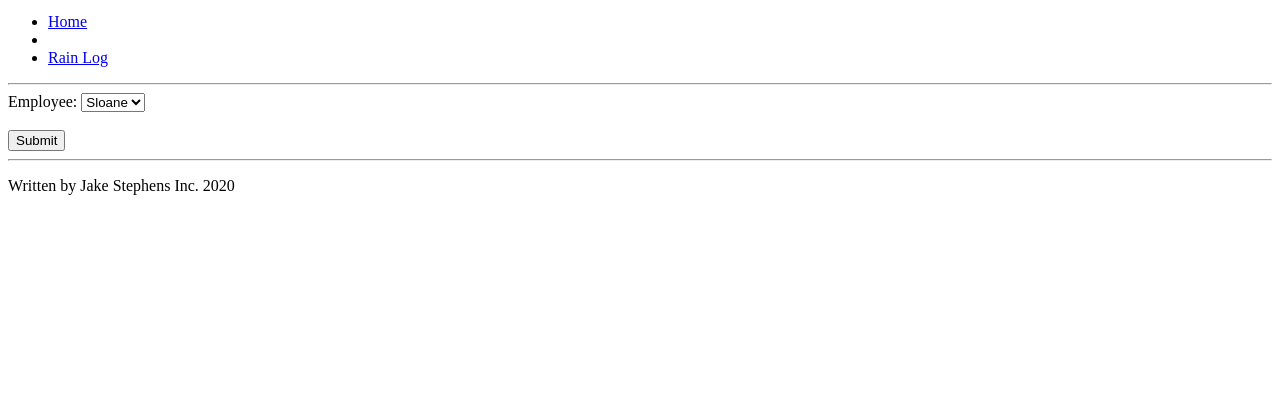
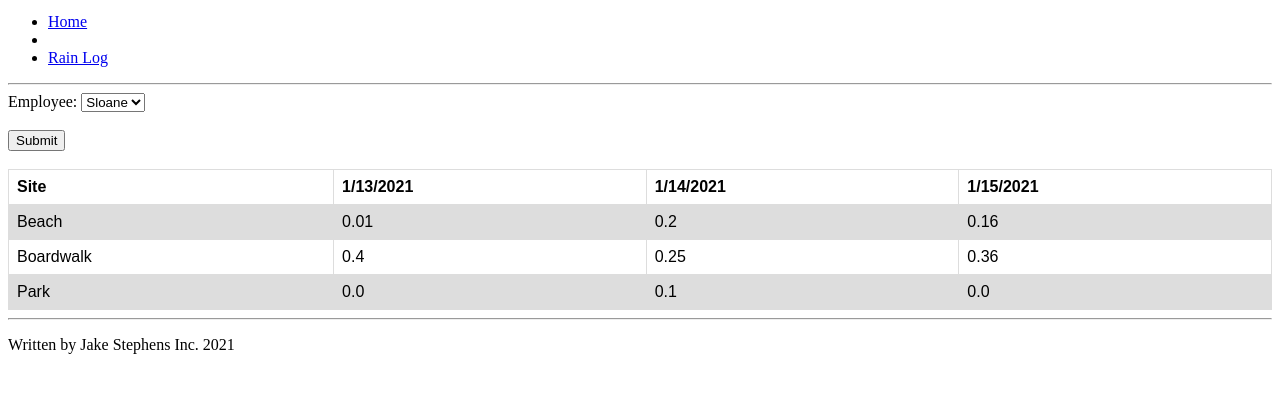
Before and after one commit to sjakedude/PathLightProPortal, a plain HTML site: page rainlog.html in a window 1280 px wide. Shown: the part 101-494 px from the top of the page. Drawn offline with nearby package versions, Linux system fonts and the light colour scheme.

Commit message:
Adding dynamic table

```diff
--- /dev/null
+++ b/rainLog.js
@@ -0,0 +1,10 @@
+new Vue({
+  el: '#app',
+  data: {
+    teamRows: [
+      { team: 'Beach', times: ['0.01', '0.2', '0.16'] },
+      { team: 'Boardwalk', times: ['0.4', '0.25', '0.36'] },
+      { team: 'Park', times: ['0.0', '0.1', '0.0'] }
+    ]
+  }
+});
--- a/rainlog.html
+++ b/rainlog.html
@@ -1,6 +1,8 @@
 <!DOCTYPE html>
 <html lang="en">
 <head>
+	<script src="https://unpkg.com/vue"></script>
+    <link rel="stylesheet" href="styles.css" media="screen">
     <meta charset="UTF-8">
     <title>Path Light Pro</title>
 </head>
@@ -22,7 +24,7 @@
     </ul>
 </nav>
 <hr>
-<form action="/action_page.php">
+<section>
     <label for="employees">Employee:</label>
     <select name="employees" id="employees">
         <option value="sloane">Sloane</option>
@@ -31,13 +33,33 @@
         <option value="ginny">Ginny</option>
     </select>
     <br><br>
-    <input type="submit" value="Submit">
-</form>
+    <input type="button" value="Submit" onclick="populateTable()">
+	<script src="rainLog.js"></script>
+</section>
+<article>
+    <br>
+    <div id="app">
+	<table>
+		<tr>
+			<th>Site</th>
+			<th>1/13/2021</th>
+			<th>1/14/2021</th>
+			<th>1/15/2021</th>
+		</tr>
+     <tr v-for="row in teamRows" :key="row.team">
+       <td>{{ row.team }}</td>
+       <td v-for="time in row.times">{{ time }}</td>
+     </tr>
+	</table>
+    </div>
+    <script src="rainLog.js"></script>
+
+</article>
 <footer>
     <hr>
     <p>
         <!-- Ending credits -->
-        Written by Jake Stephens Inc. 2020
+        Written by Jake Stephens Inc. 2021
     </p>
 </footer>
 </body>
--- /dev/null
+++ b/styles.css
@@ -0,0 +1,15 @@
+table {
+  font-family: arial, sans-serif;
+  border-collapse: collapse;
+  width: 100%;
+}
+
+td, th {
+  border: 1px solid #dddddd;
+  text-align: left;
+  padding: 8px;
+}
+
+tr:nth-child(even) {
+  background-color: #dddddd;
+}
```
Also changed, not shown: organization.html (added, +48 -0 lines), todoList.js (added, +12 -0 lines).
